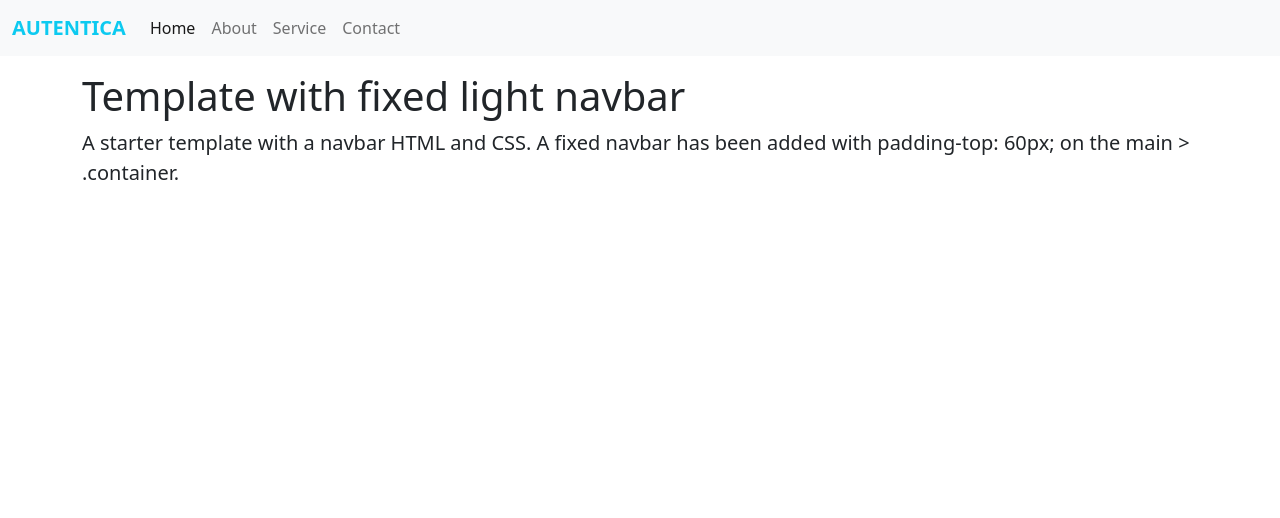
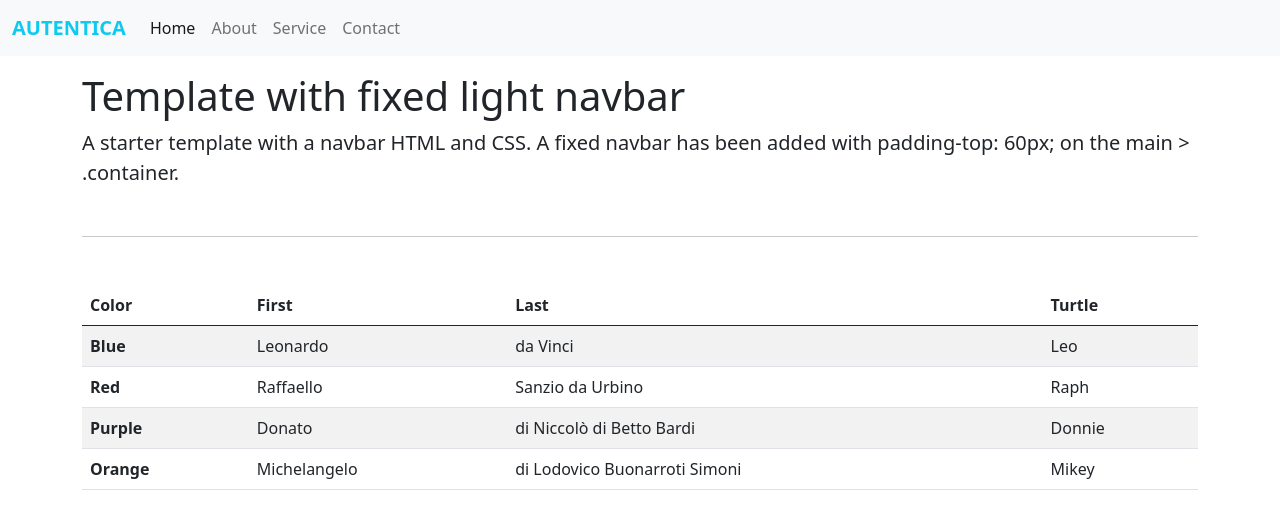
Before and after one commit to Dobach/starter-theme, a plain HTML site: page index.html in a window 1280 px wide. Drawn offline with nearby package versions, Linux system fonts and the light colour scheme.

Commit message:
agregada la tabla al index

```diff
--- a/index.html
+++ b/index.html
@@ -64,32 +64,52 @@
                 <p class="lead">A starter template with a navbar HTML and CSS. A fixed navbar has been added with
                     padding-top: 60px; on the main > .container.</p>
             </div>
+
+        <section class="container">
+        <hr class="my-5">
+            <table class="table table-striped">
+
+                <thead>
+                    <tr>
+                        <th scope="col">Color</th>
+                        <th scope="col">First</th>
+                        <th scope="col">Last</th>
+                        <th scope="col">Turtle</th>
+                    </tr>
+                </thead>
+                <tbody>
+                    <tr>
+                        <th scope="row">Blue</th>
+                        <td>Leonardo</td>
+                        <td>da Vinci</td>
+                        <td>Leo</td>
+                    </tr>
+                    <tr>
+                        <th scope="row">Red</th>
+                        <td>Raffaello</td>
+                        <td>Sanzio da Urbino</td>
+                        <td>Raph</td>
+                    </tr>
+                    <tr>
+                        <th scope="row">Purple</th>
+                        <td>Donato</td>
+                        <td>di Niccolò di Betto Bardi</td>
+                        <td>Donnie</td>
+                    </tr>
+                    <tr>
+                        <th scope="row">Orange</th>
+                        <td>Michelangelo</td>
+                        <td>di Lodovico Buonarroti Simoni</td>
+                        <td>Mikey</td>
+                    </tr>
+                </tbody>
+            </table>
+            </section>
+
         </section>
-    </main>
 
 
-
-
-
-
-
-
-
-
-
-
-
-
-
-
-
-
-
-
-
-
-
-
+    </main>
 
 
 
```
